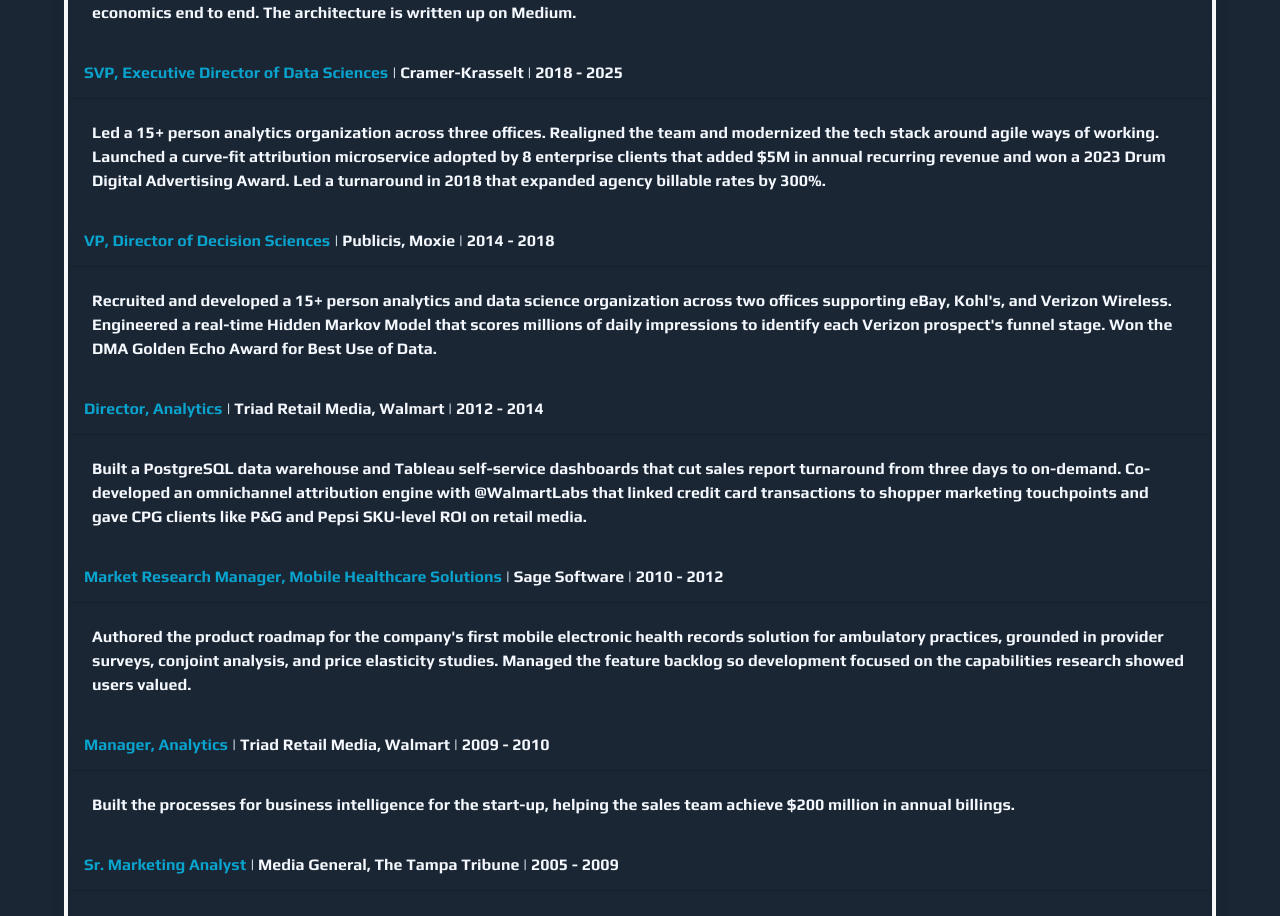
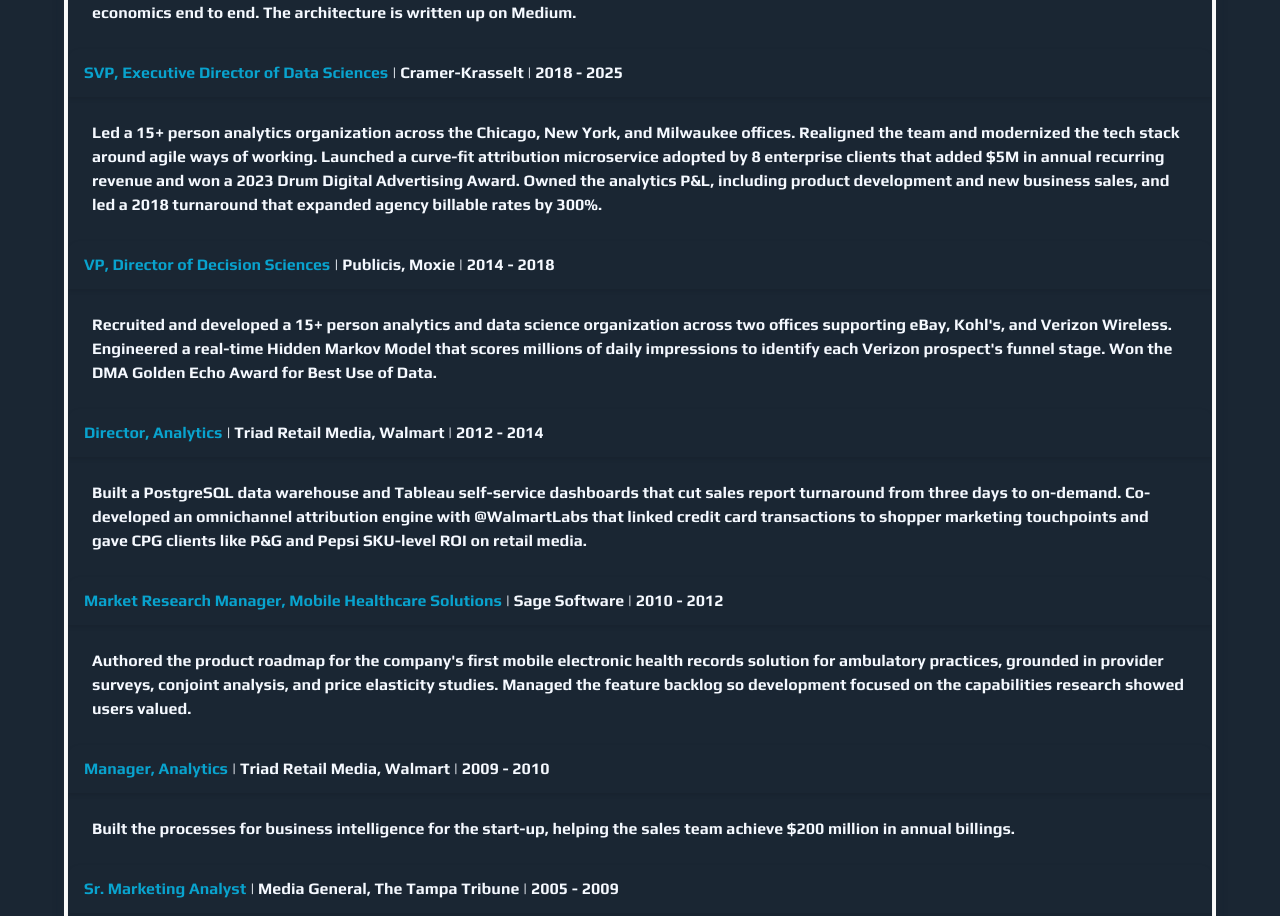
Before and after one commit to agentdanger/courtney-perigo-dotcom, a Vue app in the folder courtney-perigo-dotcom/: page /cv in a window 1280 px wide. Shown: the part 1545-2461 px from the top of the page. Built offline with nearby package versions, Linux system fonts and the light colour scheme; what vue3-apexcharts would draw is missing.

Commit message:
CV page: C-K entry names the three offices and the analytics P&L (matches resume v7)

```diff
--- a/courtney-perigo-dotcom/src/views/Cv.vue
+++ b/courtney-perigo-dotcom/src/views/Cv.vue
@@ -304,7 +304,7 @@
                     title: 'SVP, Executive Director of Data Sciences',
                     company: 'Cramer-Krasselt',
                     date: '2018 - 2025',
-                    description: 'Led a 15+ person analytics organization across three offices. Realigned the team and modernized the tech stack around agile ways of working. Launched a curve-fit attribution microservice adopted by 8 enterprise clients that added $5M in annual recurring revenue and won a 2023 Drum Digital Advertising Award. Led a turnaround in 2018 that expanded agency billable rates by 300%.'
+                    description: 'Led a 15+ person analytics organization across the Chicago, New York, and Milwaukee offices. Realigned the team and modernized the tech stack around agile ways of working. Launched a curve-fit attribution microservice adopted by 8 enterprise clients that added $5M in annual recurring revenue and won a 2023 Drum Digital Advertising Award. Owned the analytics P&L, including product development and new business sales, and led a 2018 turnaround that expanded agency billable rates by 300%.'
                 },
                 {
                     title: 'VP, Director of Decision Sciences',
```
